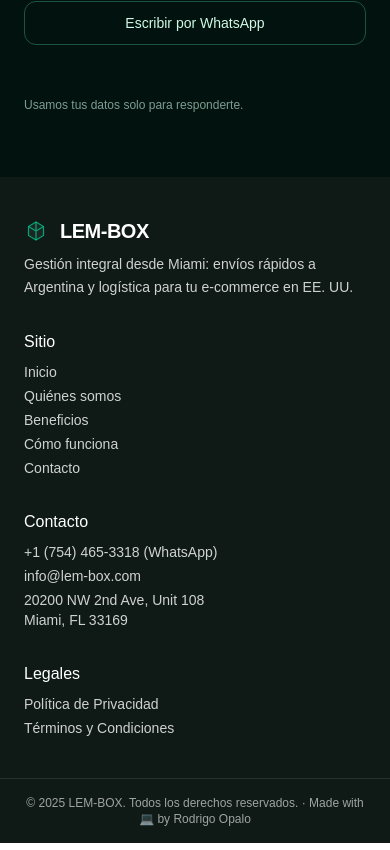
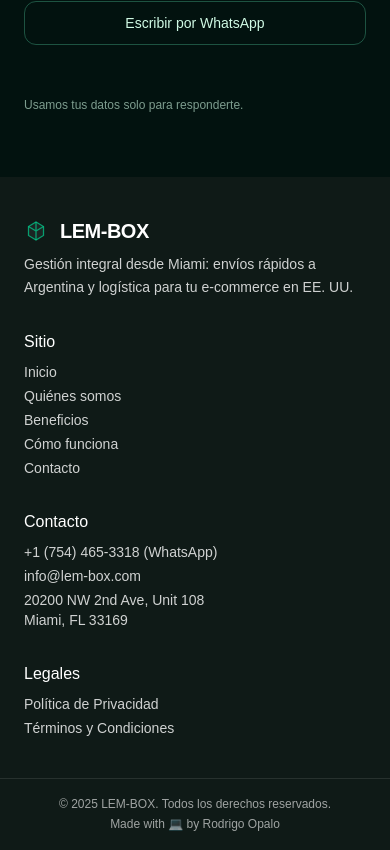
Before and after one commit to devrodri-com/Lem-box-ar, a Next.js app: page / in a window 390 px wide. Shown: the part 6276-7126 px from the top of the page. Built offline with nearby package versions, Linux system fonts and the light colour scheme.

Commit message:
ui(footer): mobile 2-line layout

```diff
--- a/src/components/Footer.tsx
+++ b/src/components/Footer.tsx
@@ -82,7 +82,13 @@
 
         <div className="border-t border-white/10">
           <div className="max-w-7xl mx-auto px-6 py-4 text-xs text-white/60 text-center">
-            © {new Date().getFullYear()} LEM-BOX. Todos los derechos reservados. · Made with 💻 by <a href="https://devrodri.com" target="_blank" rel="noopener noreferrer" className="hover:text-white transition-colors duration-200">Rodrigo Opalo</a>
+            <div className="block sm:hidden leading-relaxed">
+              © {new Date().getFullYear()} LEM-BOX. Todos los derechos reservados.<br />
+              Made with 💻 by <a href="https://devrodri.com" target="_blank" rel="noopener noreferrer" className="hover:text-white transition-colors duration-200">Rodrigo Opalo</a>
+            </div>
+            <div className="hidden sm:block">
+              © {new Date().getFullYear()} LEM-BOX. Todos los derechos reservados. · Made with 💻 by <a href="https://devrodri.com" target="_blank" rel="noopener noreferrer" className="hover:text-white transition-colors duration-200">Rodrigo Opalo</a>
+            </div>
           </div>
         </div>
       </footer>
```
